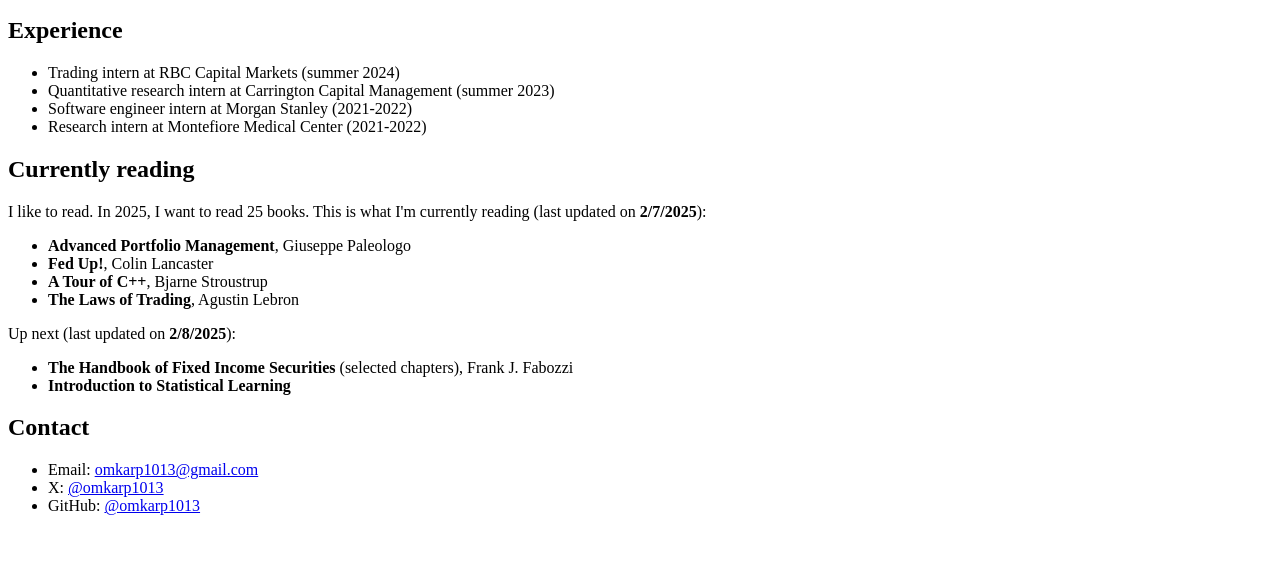
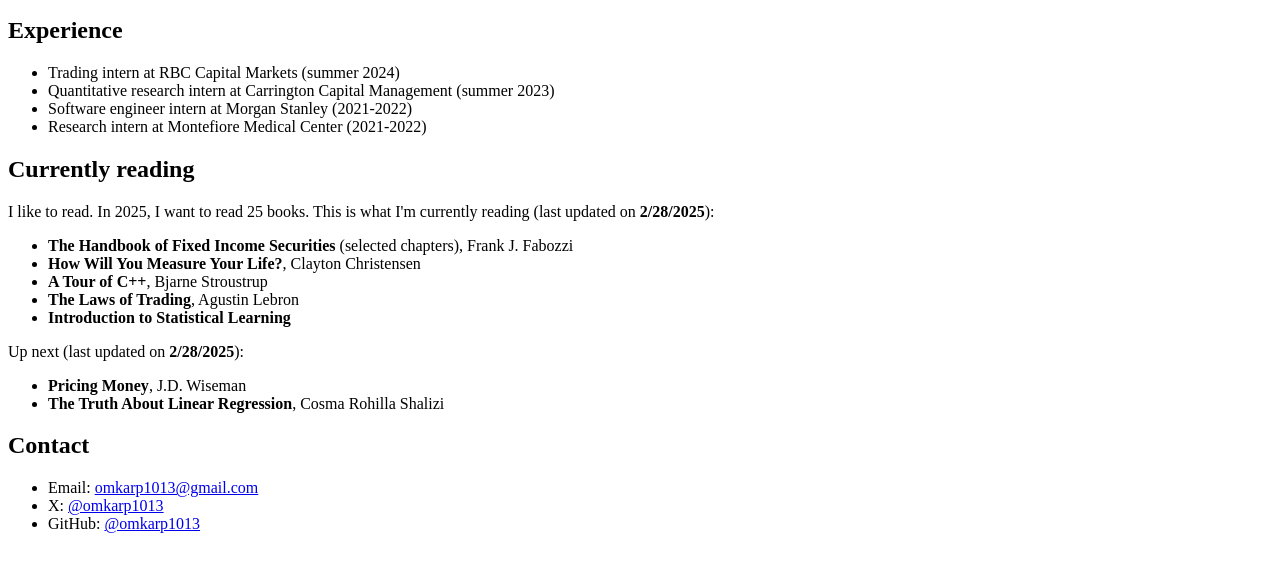
Before and after one commit to omkarp1013/MyWebsite, a plain HTML site: page index.html in a window 1280 px wide. Shown: the part 119-690 px from the top of the page. Drawn offline with Linux system fonts and the light colour scheme.

Commit message:
Updated reading lists

```diff
--- a/index.html
+++ b/index.html
@@ -21,21 +21,22 @@
 
     <h2>Currently reading</h2>
     <p>
-        I like to read. In 2025, I want to read 25 books. This is what I'm currently reading (last updated on <b>2/7/2025</b>):
+        I like to read. In 2025, I want to read 25 books. This is what I'm currently reading (last updated on <b>2/28/2025</b>):
     </p>
     <ul>
-        <li><b>Advanced Portfolio Management</b>, Giuseppe Paleologo</li>
-        <li><b>Fed Up!</b>, Colin Lancaster</li>
+        <li> <b>The Handbook of Fixed Income Securities</b> (selected chapters), Frank J. Fabozzi</li>
+        <li><b>How Will You Measure Your Life?</b>, Clayton Christensen</li>
         <li><b>A Tour of C++</b>, Bjarne Stroustrup</li>
         <li><b>The Laws of Trading</b>, Agustin Lebron</li>
+        <li> <b>Introduction to Statistical Learning</b></li>
     </ul>
 
     <p>
-        Up next (last updated on <b>2/8/2025</b>):
+        Up next (last updated on <b>2/28/2025</b>):
     </p>
     <ul>
-        <li> <b>The Handbook of Fixed Income Securities</b> (selected chapters), Frank J. Fabozzi</li>
-        <li> <b>Introduction to Statistical Learning</b></li>
+        <li> <b>Pricing Money</b>, J.D. Wiseman</li>
+        <li> <b>The Truth About Linear Regression</b>, Cosma Rohilla Shalizi</li>
     </ul>
 
 
```
